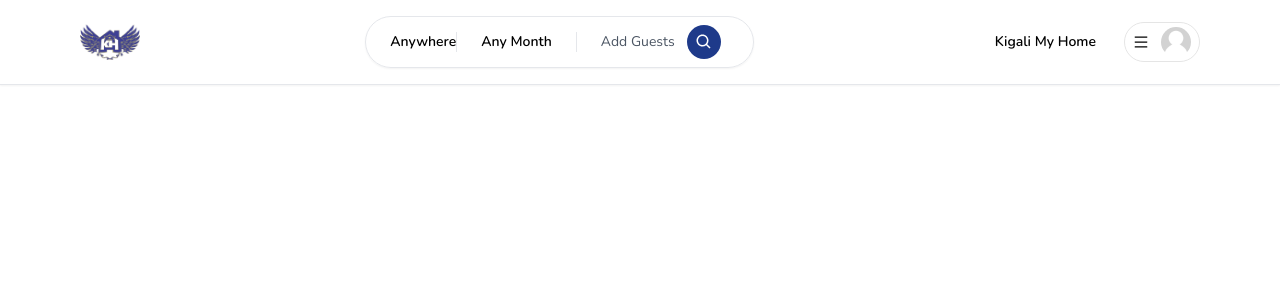
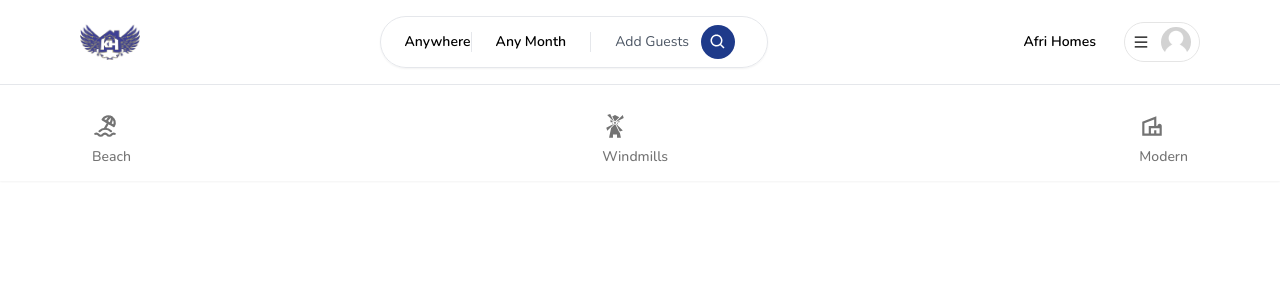
Before and after one commit to Joshua-Coded/city-life-kigali, a Next.js app in the folder city-life/: page / in a window 1280 px wide. Shown: the top 300 px of the page. Built offline with nearby package versions, Linux system fonts and the light colour scheme; no server answers.

Commit message:
category pages

```diff
--- /dev/null
+++ b/city-life/app/components/CategoryBox.tsx
@@ -0,0 +1,62 @@
+'use client';
+
+import { useRouter, useSearchParams } from "next/navigation";
+import { IconType } from "react-icons";
+import { useCallback } from "react";
+import qs from 'query-string';
+
+
+interface CategoryBoxProps {
+    icon: IconType;
+    label: string;
+    selected?: boolean;
+}
+
+const CategoryBox: React.FC<CategoryBoxProps> = ({
+    icon: Icon,
+    label,
+    selected
+}) => {
+    const router = useRouter();
+    const params = useSearchParams();
+
+    const handleClick = useCallback(() => {
+let currentQuery = {};
+
+if (params) {
+    currentQuery = qs.parse(params.toString())
+}
+
+const updatedQuery: any = {
+    ...currentQuery,
+    Category : label
+};
+    }, [])
+
+    return (
+        <div
+        className={`
+        flex
+        flex-col
+        item-center
+        justify-content
+        gap-2
+        p-3
+        border-b-2
+        hover:text-neutral-800
+        transition
+        cursor-pointer
+        ${selected ? 'border-b-neutral-800' : 'border-transparent'}
+        ${selected ? 'text-neutral-800' : 'text-neutral-500'}
+        `}
+        >
+<Icon size={26} />
+<div className="font-medium text-sm">
+{label}
+</div>
+        </div>
+    )
+}
+
+
+export default CategoryBox;
--- /dev/null
+++ b/city-life/app/components/navbar/Categories.tsx
@@ -0,0 +1,59 @@
+'use client'
+
+import Container from "../Container"
+import {TbBeach} from 'react-icons/tb'
+import {GiWindmill} from 'react-icons/gi';
+import {MdOutlineVilla} from 'react-icons/md';
+
+
+import CategoryBox from "../CategoryBox";
+
+export const categories = [
+    {
+        label: "Beach",
+        icon: TbBeach,
+        description: "This property is close to the beach"
+    },
+
+    {
+        label: "Windmills",
+        icon: GiWindmill,
+        description: "This property has a windmill"
+    },
+
+    {
+        label: "Modern",
+        icon: MdOutlineVilla,
+        description: "This is a modern property"
+    },
+]
+
+
+
+
+const Categories = () => {
+    return (
+        <Container>
+            <div className="
+            pt-4
+            flex
+            flex-row
+            items-center
+            justify-between
+            overflow-x-auto
+
+            ">
+{categories.map((item) => (
+<CategoryBox
+key={item.label}
+label={item.label}
+description={item.description}
+icon={item.icon}
+/>
+))}
+            </div>
+        </Container>
+    )
+}
+
+export default Categories
--- a/city-life/app/components/navbar/Navbar.tsx
+++ b/city-life/app/components/navbar/Navbar.tsx
@@ -1,9 +1,11 @@
 'use client'
 
 import Container from "../Container";
+import Categories from './Categories';
 import Logo from "./Logo";
 import Search from "./Search";
 import UserMenu from "./UserMenu";
+
 import { SafeUser } from '@/app/types';
 
 interface NavbarProps {
@@ -31,6 +33,9 @@
 </div>
 </Container>
     </div>
+    <Categories>
+
+    </Categories>
     </div>
     )
 }
--- a/city-life/app/components/navbar/UserMenu.tsx
+++ b/city-life/app/components/navbar/UserMenu.tsx
@@ -45,7 +45,7 @@
                 transition
                 cursor-pointer"
                 >
-                Kigali My Home
+                Afri Homes
                 </div>
                 <div
                 onClick={toggleOpen}
--- a/city-life/package.json
+++ b/city-life/package.json
@@ -20,6 +20,7 @@
     "eslint-config-next": "13.4.7",
     "next": "13.4.7",
     "next-auth": "^4.22.1",
+    "query-string": "^8.1.0",
     "react": "18.2.0",
     "react-dom": "18.2.0",
     "react-hook-form": "^7.45.1",
```
Also changed, not shown: 1 other file (tests, documents, lock files or other folders).
